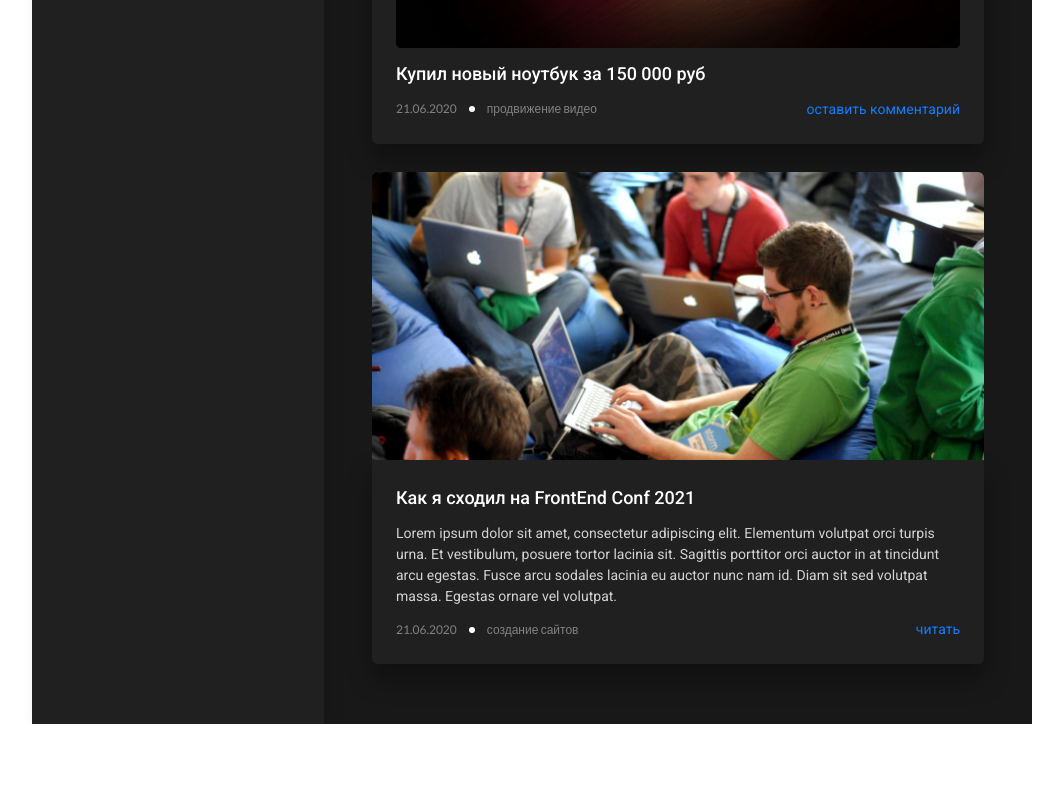
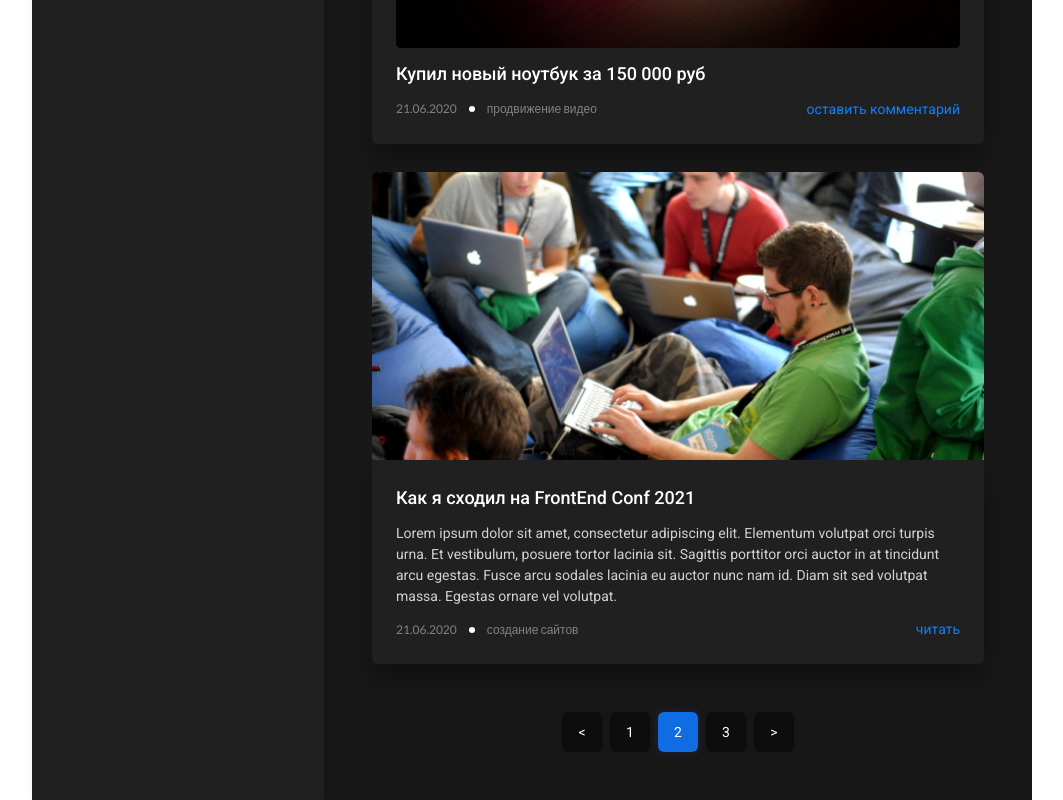
Before and after one commit to martymacv/blog-front-react-js-prj, a React (Vite) app in the folder my_blog/: page / in a window 1280 px wide. Shown: the part 881-1681 px from the top of the page, without its empty margins (108-1171 px from the left). Before the commit the page ends 1605 px from the top, so only its background shows below. Built offline with nearby package versions, Linux system fonts and the light colour scheme.

Commit message:
Static design home page component for page navigation has been completed

```diff
--- a/my_blog/src/App.jsx
+++ b/my_blog/src/App.jsx
@@ -1,8 +1,6 @@
 import { createBrowserRouter, Navigate, RouterProvider } from "react-router-dom";
 
 
-import Sidebar from './components/sidebar'
-import Header from './components/Header'
 import Home from "./pages/Home";
 
 const router = createBrowserRouter([
--- /dev/null
+++ b/my_blog/src/components/HomePage/PageNav.jsx
@@ -0,0 +1,37 @@
+import { NavLink } from "react-router-dom"
+
+function PageNav() {
+    return (
+        <nav className="w-full flex justify-center">
+            <ul className="flex flex-row gap-2">
+                <NavLink className={"shadow-pagenav-base flex items-center justify-center w-10 h-10 bg-[#0d0d0dff] rounded-md"}>
+                    <li className="text-white font-roboto text-[14px] font-normal">
+                       {"<"}
+                    </li>
+                </NavLink>
+                <NavLink className={"shadow-pagenav-base flex items-center justify-center w-10 h-10 bg-[#0d0d0dff] rounded-md"}>
+                    <li className="text-white font-roboto text-[14px] font-normal">
+                       1
+                    </li>
+                </NavLink>
+                <NavLink className={"shadow-pagenav-selected flex items-center justify-center w-10 h-10 bg-[#106ce3ff] rounded-md"}>
+                    <li className="text-white font-roboto text-[14px] font-normal">
+                       2
+                    </li>
+                </NavLink>
+                <NavLink className={"shadow-pagenav-base flex items-center justify-center w-10 h-10 bg-[#0d0d0dff] rounded-md"}>
+                    <li className="text-white font-roboto text-[14px] font-normal">
+                       3
+                    </li>
+                </NavLink>
+                <NavLink className={"shadow-pagenav-base flex items-center justify-center w-10 h-10 bg-[#0d0d0dff] rounded-md"}>
+                    <li className="text-white font-roboto text-[14px] font-normal">
+                       {">"}
+                    </li>
+                </NavLink>
+            </ul>
+        </nav>
+    )
+}
+
+export default PageNav
--- a/my_blog/src/index.css
+++ b/my_blog/src/index.css
@@ -27,4 +27,6 @@
   --shadow-header: 0px 5px 22px 0px rgba(0, 0, 0, 0.25);
   --shadow-add-post: 0px 15px 25px 0px rgba(0, 0, 0, 0.45);
   --shadow-simple-post: 0px 15px 25px 0px rgba(0, 0, 0, 0.35);
+  --shadow-pagenav-base: 0px 0px 10px 0px rgba(0, 0, 0, 0.15);
+  --shadow-pagenav-selected: 0px 0px 10px 0px rgba(58, 108, 234, 0.15);
 }
--- a/my_blog/src/pages/Home.jsx
+++ b/my_blog/src/pages/Home.jsx
@@ -5,6 +5,7 @@ import AddPost from "../components/HomePage/AddPost";
 import SimplePost from "../components/HomePage/SimplePost";
 import VideoPost from "../components/HomePage/VideoPost";
 import NormalPost from "../components/HomePage/NormalPost";
+import PageNav from "../components/HomePage/PageNav";
 
 function Home() {
   return (
@@ -23,7 +24,9 @@ function Home() {
                 <VideoPost></VideoPost>
                 <NormalPost></NormalPost>
             </main>
-            <footer className="h-15"></footer>
+            <footer className="p-12">
+                <PageNav></PageNav>
+            </footer>
         </div>
     </div>
   );
```
